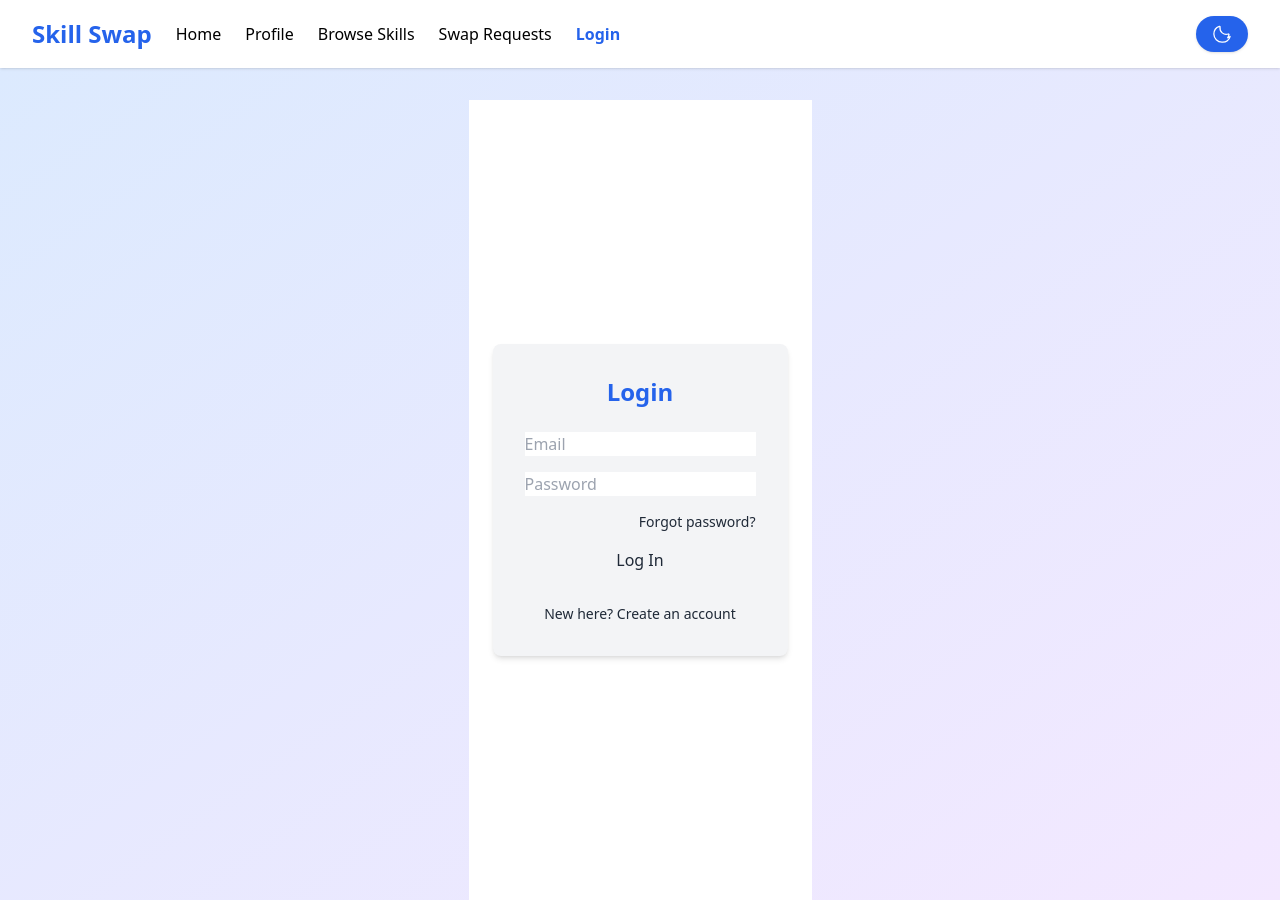
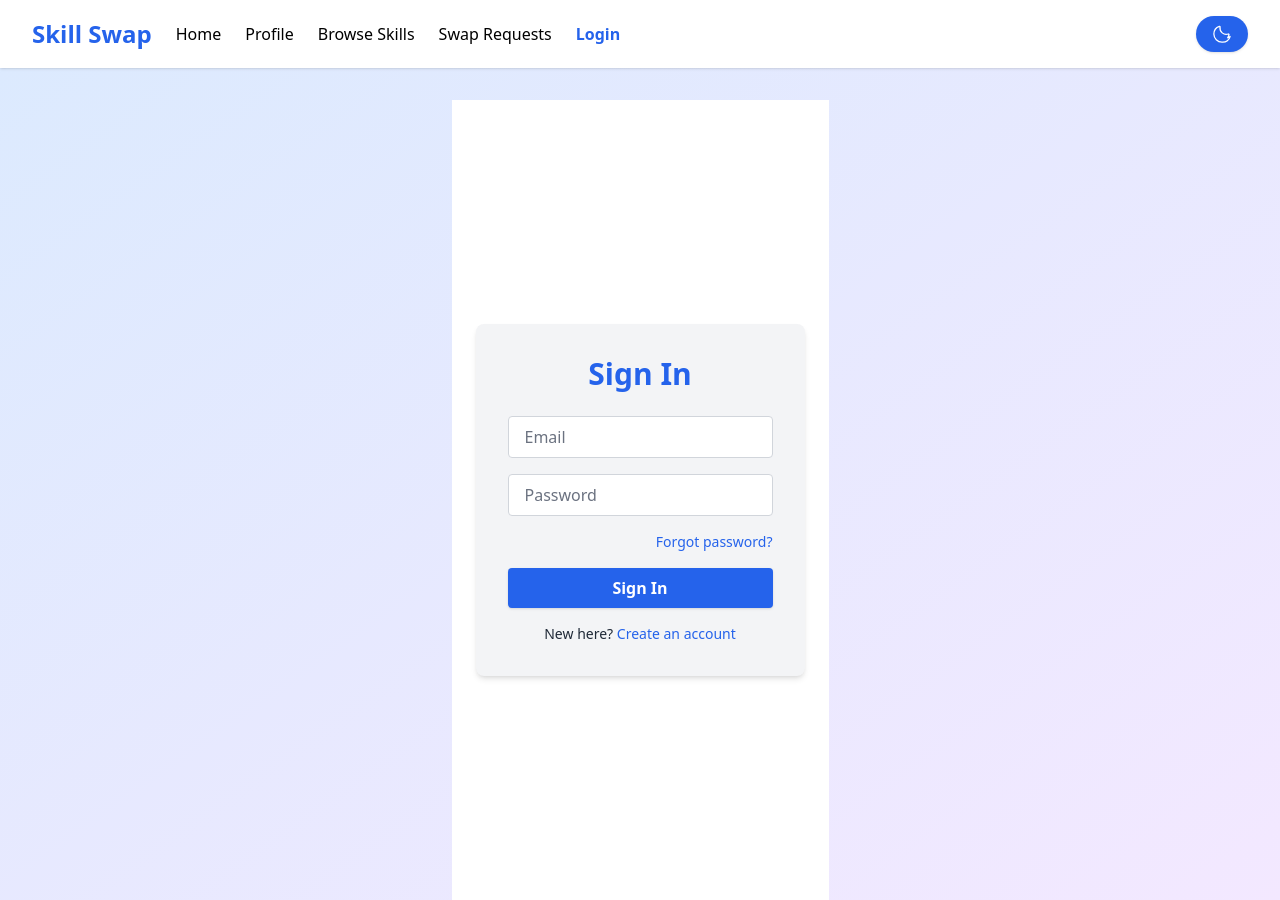
Before and after one commit to QuirkyQuipster/SwapSkill, a React (Create React App) app: page /login in a window 1280 px wide. Built offline with nearby package versions, Linux system fonts and the light colour scheme; the HTML template or start-up script is replaced by a standard one.

Commit message:
Updated Login.jsx: renamed to Sign In and added navigation to /signup

```diff
--- a/src/app.jsx
+++ b/src/app.jsx
@@ -1,68 +1,3 @@
-// import React from 'react';
-// import { BrowserRouter as Router, Routes, Route, Link } from 'react-router-dom';
-// import Home from './pages/Home';
-// import Profile from './pages/Profile';
-// import BrowseSkills from './pages/BrowseSkills';
-// import SwapRequests from './pages/SwapRequests';
-// import AdminDashboard from './pages/AdminDashboard';
-// import Login from './pages/Login';
-
-// function App() {
-//   return (
-//     <Router>
-//       <div className="min-h-screen bg-gradient-to-br from-blue-100 to-purple-100 dark:from-gray-900 dark:to-gray-800 transition-colors duration-300">
-//         <nav className="bg-white dark:bg-gray-900 shadow flex items-center justify-between px-8 py-4 mb-8">
-//           <div className="flex gap-6 items-center">
-//             <span className="text-2xl font-bold text-blue-600 dark:text-yellow-300">Skill Swap</span>
-//             <Link to="/" className="hover:text-blue-600 dark:hover:text-yellow-300 transition">Home</Link>
-//             <Link to="/profile" className="hover:text-blue-600 dark:hover:text-yellow-300 transition">Profile</Link>
-//             <Link to="/browse" className="hover:text-blue-600 dark:hover:text-yellow-300 transition">Browse Skills</Link>
-//             <Link to="/swaps" className="hover:text-blue-600 dark:hover:text-yellow-300 transition">Swap Requests</Link>
-//             <Link to="/admin" className="hover:text-blue-600 dark:hover:text-yellow-300 transition">Admin</Link>
-//             <Link to="/login" className="hover:text-blue-600 dark:hover:text-yellow-300 transition">Login</Link>
-//           </div>
-//           <div className="relative group">
-//             <button
-//               className="bg-blue-600 dark:bg-gray-700 text-white dark:text-yellow-300 px-4 py-2 rounded-full shadow hover:bg-blue-700 dark:hover:bg-gray-600 transition font-semibold flex items-center gap-2"
-//               onClick={() => {
-//                 document.body.classList.toggle('dark');
-//                 setTimeout(() => {
-//                   window.dispatchEvent(new Event('resize'));
-//                 }, 100);
-//               }}
-//               aria-label="Toggle Theme"
-//             >
-//               {document.body.classList.contains('dark') ? (
-//                 <svg xmlns="http://www.w3.org/2000/svg" fill="none" viewBox="0 0 24 24" strokeWidth={1.5} stroke="currentColor" className="w-5 h-5">
-//                   <path strokeLinecap="round" strokeLinejoin="round" d="M21.752 15.002A9.718 9.718 0 0112 21.75c-5.385 0-9.75-4.365-9.75-9.75 0-4.272 2.712-7.897 6.498-9.252a.75.75 0 01.927.927A7.501 7.501 0 0019.5 12a.75.75 0 01.927.927c-.355 1.272-.927 2.463-1.675 3.575z" />
-//                 </svg>
-//               ) : (
-//                 <svg xmlns="http://www.w3.org/2000/svg" fill="none" viewBox="0 0 24 24" strokeWidth={1.5} stroke="currentColor" className="w-5 h-5">
-//                   <path strokeLinecap="round" strokeLinejoin="round" d="M12 3v2m0 14v2m9-9h-2M5 12H3m15.364 6.364l-1.414-1.414M6.05 6.05L4.636 4.636m12.728 0l-1.414 1.414M6.05 17.95l-1.414 1.414" />
-//                   <circle cx="12" cy="12" r="5" stroke="currentColor" strokeWidth="1.5" fill="none" />
-//                 </svg>
-//               )}
-//             </button>
-//             <span className="absolute right-0 top-full mt-2 px-3 py-1 bg-gray-800 text-white text-xs rounded opacity-0 group-hover:opacity-100 transition pointer-events-none whitespace-nowrap z-10">Toggle Theme</span>
-//           </div>
-//         </nav>
-//         <div className="flex flex-col items-center justify-center min-h-[70vh]">
-//           <Routes>
-//             <Route path="/" element={<Home />} />
-//             <Route path="/profile" element={<Profile />} />
-//             <Route path="/browse" element={<BrowseSkills />} />
-//             <Route path="/swaps" element={<SwapRequests />} />
-//             <Route path="/admin" element={<AdminDashboard />} />
-//             <Route path="/login" element={<Login />} />
-//           </Routes>
-//         </div>
-//       </div>
-//     </Router>
-//   );
-// }
-
-// export default App;
-
 import React from 'react';
 import { BrowserRouter as Router, Routes, Route, NavLink, Navigate } from 'react-router-dom';
 import Home from './pages/Home';
@@ -71,6 +6,8 @@ import BrowseSkills from './pages/BrowseSkills';
 import SwapRequests from './pages/SwapRequests';
 import AdminDashboard from './pages/AdminDashboard';
 import Login from './pages/Login';
+import Signup from './pages/SignUp';
+
 
 function App() {
   // Simulate role (replace with context/localStorage later)
@@ -137,6 +74,7 @@ function App() {
               <Route path="/admin" element={<Navigate to="/" />} />
             )}
             <Route path="/login" element={<Login />} />
+            <Route path="/signup" element={<Signup />} />
           </Routes>
         </div>
       </div>
--- a/src/pages/Login.jsx
+++ b/src/pages/Login.jsx
@@ -1,96 +1,49 @@
-import React, { useState } from 'react';
+import React from 'react';
+import { useNavigate } from 'react-router-dom';
 
 function Login() {
-  const [view, setView] = useState('login'); // 'login', 'signup', 'forgot'
+  const navigate = useNavigate();
 
-  const renderForm = () => {
-    switch (view) {
-      case 'login':
   return (
-          <>
+    <div className="min-h-screen bg-white dark:bg-gray-900 text-gray-800 dark:text-gray-100 flex items-center justify-center p-6">
+      <div className="bg-gray-100 dark:bg-gray-800 p-8 rounded-lg shadow-md w-full max-w-md transition-colors duration-300">
+        <h2 className="text-3xl font-bold mb-6 text-center text-blue-600 dark:text-yellow-300">Sign In</h2>
+        <form className="flex flex-col gap-4">
           <input
             type="email"
             placeholder="Email"
-              className="input-field"
+            className="px-4 py-2 rounded border border-gray-300 dark:border-gray-600 bg-white dark:bg-gray-700 text-gray-900 dark:text-white placeholder-gray-500 dark:placeholder-gray-400 focus:outline-none focus:ring-2 focus:ring-blue-500 dark:focus:ring-yellow-400"
           />
           <input
             type="password"
             placeholder="Password"
-              className="input-field"
+            className="px-4 py-2 rounded border border-gray-300 dark:border-gray-600 bg-white dark:bg-gray-700 text-gray-900 dark:text-white placeholder-gray-500 dark:placeholder-gray-400 focus:outline-none focus:ring-2 focus:ring-blue-500 dark:focus:ring-yellow-400"
           />
           <div className="text-right text-sm">
-              <button onClick={() => setView('forgot')} className="link">
+            <button
+              type="button"
+              onClick={() => alert("Forgot password flow not implemented")}
+              className="text-blue-600 dark:text-yellow-400 hover:underline transition"
+            >
               Forgot password?
             </button>
           </div>
-            <button className="submit-button">Log In</button>
+          <button
+            type="submit"
+            className="py-2 px-4 rounded font-semibold shadow bg-blue-600 hover:bg-blue-700 dark:bg-yellow-400 dark:hover:bg-yellow-500 text-white dark:text-black transition"
+          >
+            Sign In
+          </button>
+        </form>
         <div className="mt-4 text-sm text-center">
           New here?{" "}
-              <button onClick={() => setView('signup')} className="link font-medium">
+          <button
+            onClick={() => navigate('/signup')}
+            className="text-blue-600 dark:text-yellow-400 hover:underline font-medium"
+          >
             Create an account
           </button>
         </div>
-          </>
-        );
-
-      case 'signup':
-        return (
-          <>
-            <input
-              type="text"
-              placeholder="Full Name"
-              className="input-field"
-            />
-            <input
-              type="email"
-              placeholder="Email"
-              className="input-field"
-            />
-            <input
-              type="password"
-              placeholder="Password"
-              className="input-field"
-            />
-            <button className="submit-button">Sign Up</button>
-            <div className="mt-4 text-sm text-center">
-              Already have an account?{" "}
-              <button onClick={() => setView('login')} className="link font-medium">
-                Log In
-              </button>
-            </div>
-          </>
-        );
-
-      case 'forgot':
-        return (
-          <>
-            <input
-              type="email"
-              placeholder="Enter your email"
-              className="input-field"
-            />
-            <button className="submit-button">Reset Password</button>
-            <div className="mt-4 text-sm text-center">
-              Remembered your password?{" "}
-              <button onClick={() => setView('login')} className="link font-medium">
-                Log In
-              </button>
-            </div>
-          </>
-        );
-
-      default:
-        return null;
-    }
-  };
-
-  return (
-    <div className="min-h-screen bg-white dark:bg-gray-900 text-gray-800 dark:text-gray-100 flex items-center justify-center p-6">
-      <div className="bg-gray-100 dark:bg-gray-800 p-8 rounded-lg shadow-md w-full max-w-md transition-colors duration-300">
-        <h2 className="text-2xl font-bold mb-6 text-center text-blue-600 dark:text-yellow-300 capitalize">
-          {view === 'login' ? 'Login' : view === 'signup' ? 'Sign Up' : 'Forgot Password'}
-        </h2>
-        <form className="flex flex-col gap-4">{renderForm()}</form>
       </div>
     </div>
   );
--- /dev/null
+++ b/src/pages/SignUp.jsx
@@ -0,0 +1,52 @@
+import React from 'react';
+
+function Signup() {
+  return (
+    <div className="min-h-screen bg-white dark:bg-gray-900 text-gray-800 dark:text-gray-100 flex items-center justify-center p-6">
+      <div className="bg-gray-100 dark:bg-gray-800 p-8 rounded-lg shadow-md w-full max-w-md">
+        <h2 className="text-3xl font-bold mb-6 text-center text-green-600 dark:text-yellow-300">Create Account</h2>
+        <form className="flex flex-col gap-4">
+          <input
+            type="text"
+            placeholder="Full Name"
+            className="input-field"
+          />
+          <input
+            type="email"
+            placeholder="Email Address"
+            className="input-field"
+          />
+          <input
+            type="password"
+            placeholder="Create Password"
+            className="input-field"
+          />
+          <input
+            type="password"
+            placeholder="Confirm Password"
+            className="input-field"
+          />
+          <input
+            type="text"
+            placeholder="Location (Optional)"
+            className="input-field"
+          />
+          <button
+            type="submit"
+            className="submit-button bg-green-600 hover:bg-green-700 dark:bg-yellow-400 dark:hover:bg-yellow-500 text-white dark:text-black"
+          >
+            Sign Up
+          </button>
+        </form>
+        <div className="mt-4 text-sm text-center">
+          Already registered?{" "}
+          <a href="/login" className="link font-medium">
+            Log in here
+          </a>
+        </div>
+      </div>
+    </div>
+  );
+}
+
+export default Signup;
```
Lines whose indentation alone changed are shown as unchanged.
